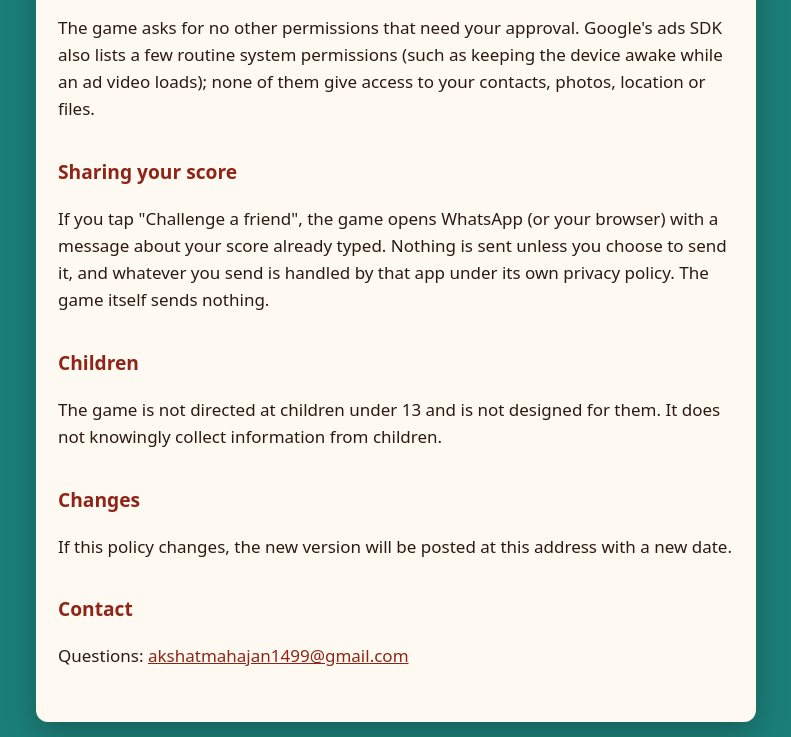
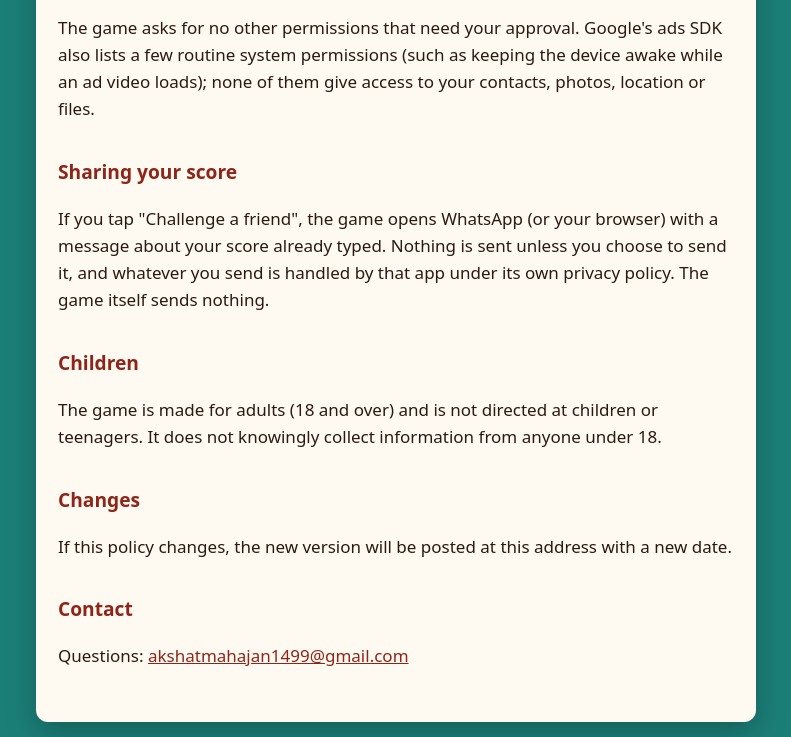
Before and after one commit to akshat3112-ai/akshat3112-ai.github.io, a plain HTML site: page privacy.html in a window 1280 px wide. Shown: the part 2060-2797 px from the top of the page, without its empty margins (244-1035 px from the left). Drawn offline with Linux system fonts and the light colour scheme.

Commit message:
Privacy policy: Children section 18+ only (target audience changed 5 Nov 2026)
Co-Authored-By: Claude Opus 5.5 <noreply@anthropic.com>

```diff
--- a/privacy.html
+++ b/privacy.html
@@ -12,7 +12,7 @@
 <main class="page">
   <p class="back"><a href="./">← Cutting Chai</a></p>
   <h1>Cutting Chai: Privacy Policy</h1>
-  <p class="meta">Last updated: 11 October 2026</p>
+  <p class="meta">Last updated: 6 November 2026</p>
 
   <p>Cutting Chai ("the game") is made by <strong>Perfect Fifth</strong>. This policy explains what
   information is used when you play.</p>
@@ -87,8 +87,8 @@
   send is handled by that app under its own privacy policy. The game itself sends nothing.</p>
 
   <h2>Children</h2>
-  <p>The game is not directed at children under 13 and is not designed for them. It does not
-  knowingly collect information from children.</p>
+  <p>The game is made for adults (18 and over) and is not directed at children or teenagers. It does
+  not knowingly collect information from anyone under 18.</p>
 
   <h2>Changes</h2>
   <p>If this policy changes, the new version will be posted at this address with a new date.</p>
```
